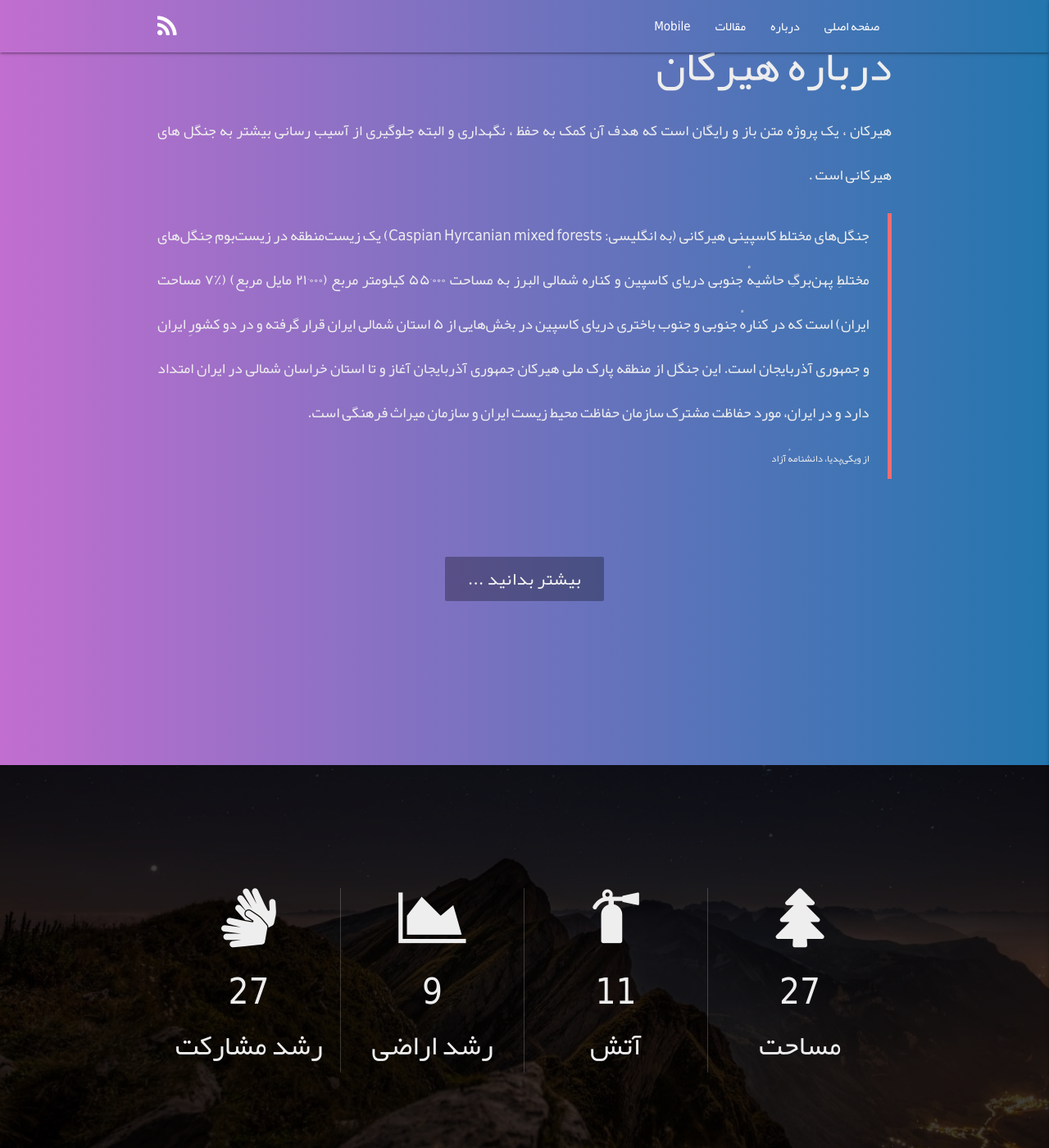
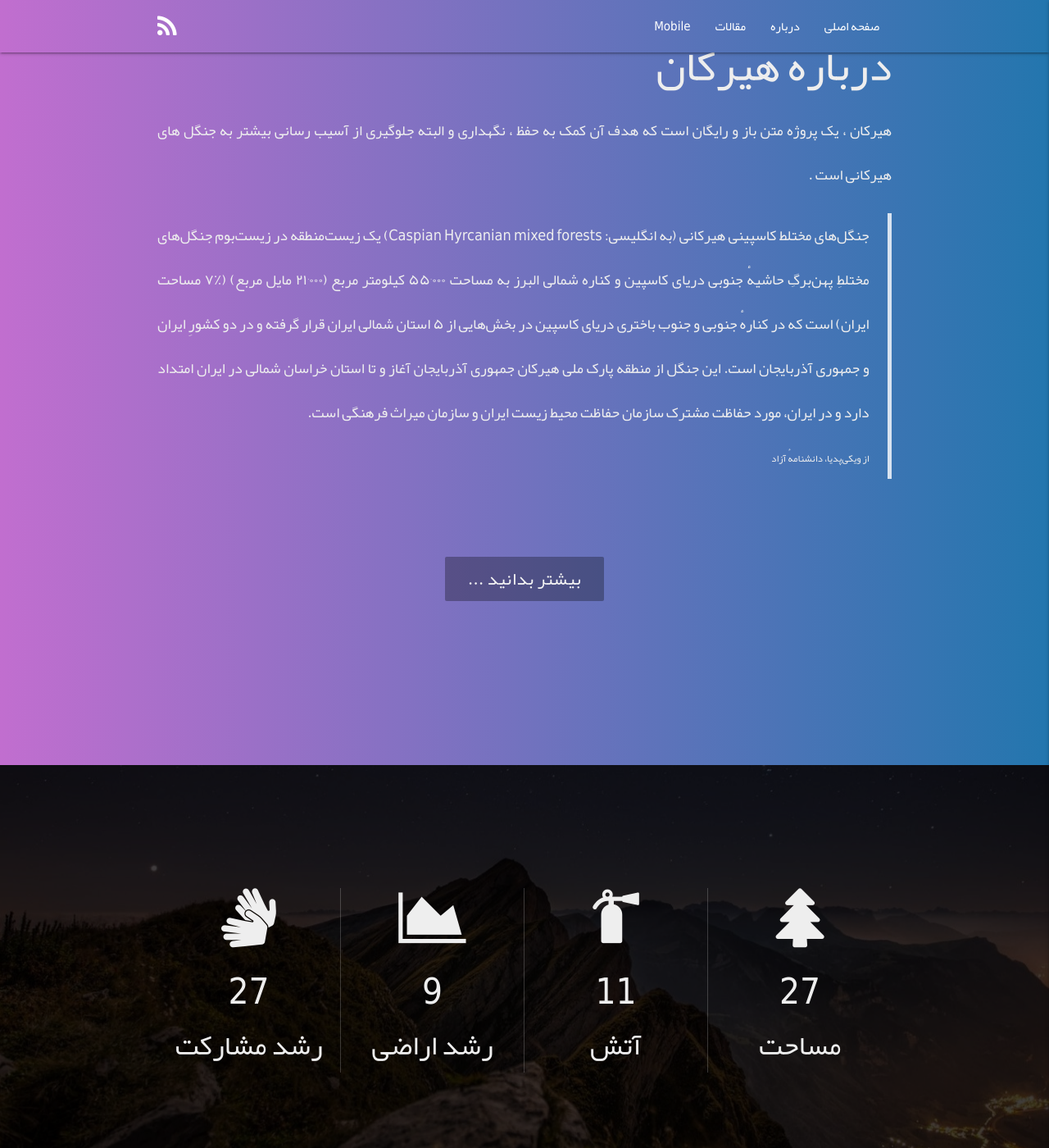
Before and after one commit to hirkaan/hirkaan.github.io, a Jekyll site: the page built from index.markdown, in a window 1280 px wide and 1400 px high, scrolled down 1128 px. Shown: the whole window at 82% size. Built offline with Jekyll 4.4.1, drawn with Linux system fonts in a browser that asks for light colours.

Commit message:
main-about-desc blockquote changed to about-desc blockquote in style.css

```diff
--- a/assets/css/style.css
+++ b/assets/css/style.css
@@ -72,7 +72,7 @@ body{
   text-align: justify;
 }
 
-#main-about-desc blockquote{
+#about-desc blockquote{
   border-color: rgba( 255, 255, 255, 0.8) !important;
 }
 
```
